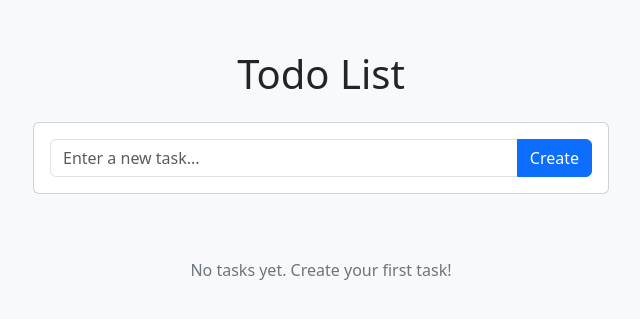
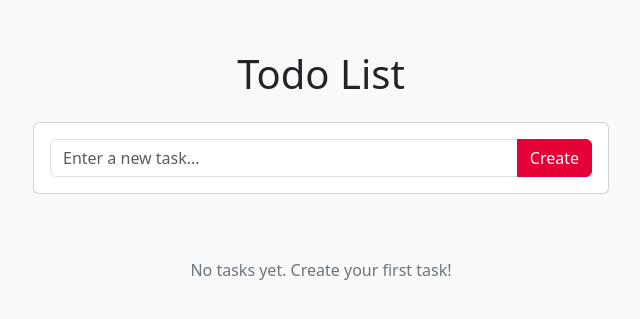
Before and after one commit to vladstudennikov/claude-code-tests, a Flask app: page / in a window 1280 px wide. Shown: the top 319 px of the page, without its empty margins (319-959 px from the left). Run offline with Flask 3, Linux system fonts and the light colour scheme; data that the repository does not hold is empty.

Commit message:
Update Create button color to #E50136
Changed the Create button from Bootstrap primary blue to custom color #E50136.
Added custom CSS class .btn-create with hover and active states.

```diff
--- a/templates/index.html
+++ b/templates/index.html
@@ -34,6 +34,21 @@
             color: #6c757d;
             padding: 40px;
         }
+        .btn-create {
+            background-color: #E50136;
+            border-color: #E50136;
+            color: white;
+        }
+        .btn-create:hover {
+            background-color: #c00130;
+            border-color: #c00130;
+            color: white;
+        }
+        .btn-create:active, .btn-create:focus {
+            background-color: #a0012a;
+            border-color: #a0012a;
+            color: white;
+        }
     </style>
 </head>
 <body>
@@ -44,7 +59,7 @@
             <div class="card-body">
                 <div class="input-group">
                     <input type="text" id="taskInput" class="form-control" placeholder="Enter a new task...">
-                    <button class="btn btn-primary" id="createButton" onclick="createTask()">Create</button>
+                    <button class="btn btn-create" id="createButton" onclick="createTask()">Create</button>
                 </div>
             </div>
         </div>
```
